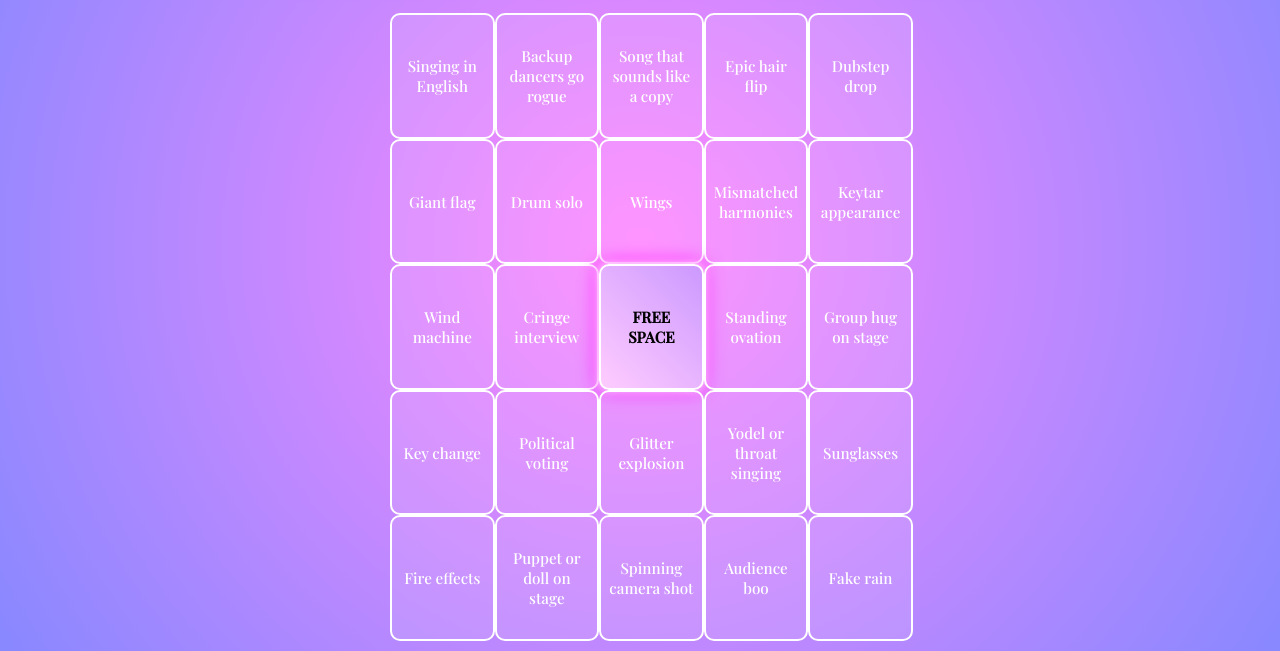
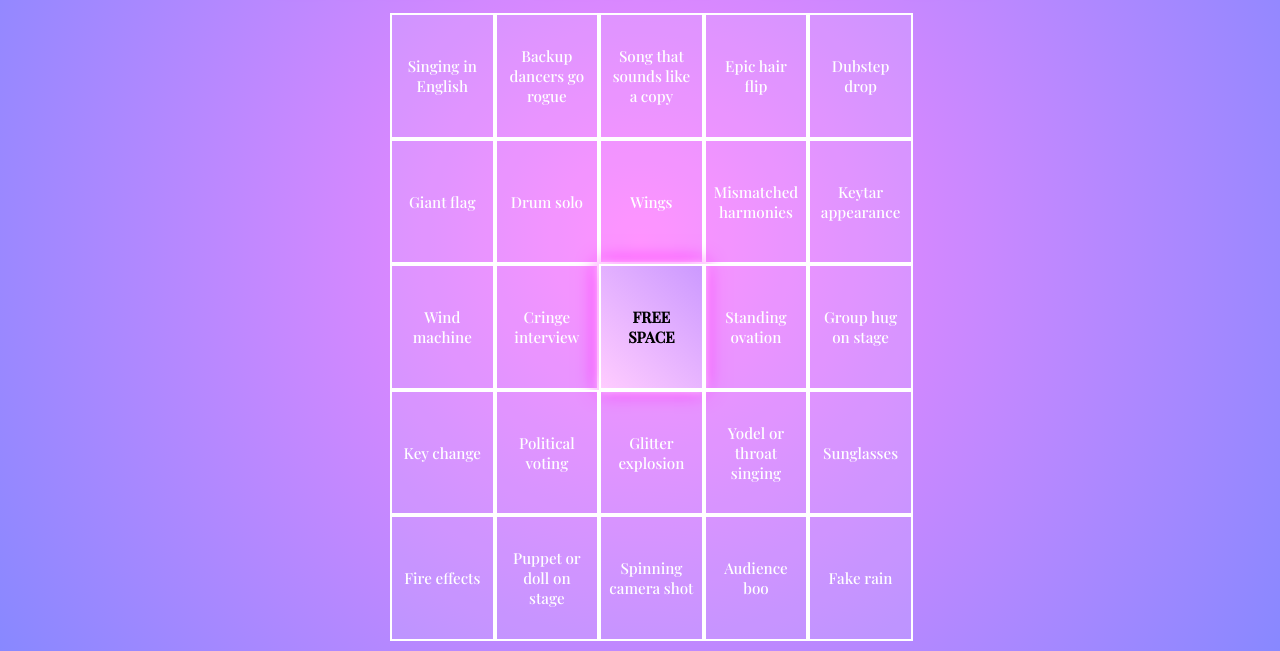
Before and after one commit to Astrosomnia/Eurovision-bingo, a plain HTML site: page index.html in a window 1280 px wide. Shown: the part 166-817 px from the top of the page. Drawn offline with nearby package versions, Linux system fonts and the light colour scheme.

Commit message:
Update index.html

```diff
--- a/index.html
+++ b/index.html
@@ -43,7 +43,7 @@
   font-size: 0.95rem;
   padding: 8px;
   cursor: pointer;
-  border-radius: 10px;
+  border-radius: 0;
   transition: all 0.3s ease-in-out;
   user-select: none;
   box-sizing: border-box;
```
